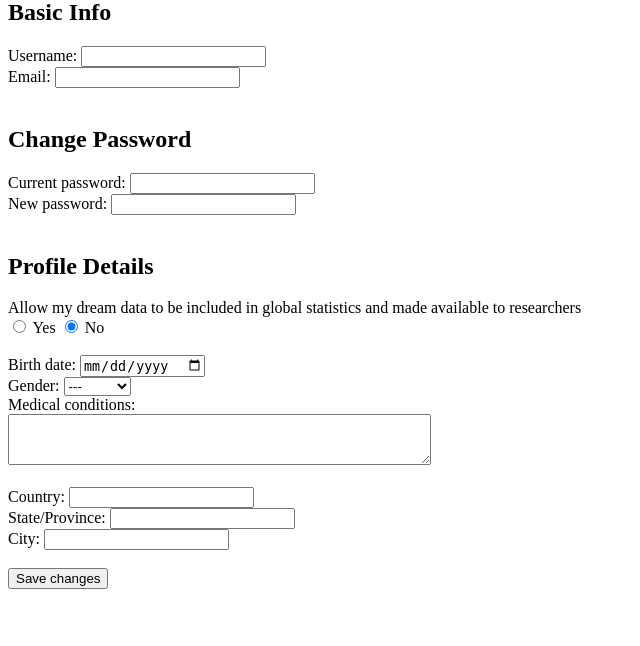
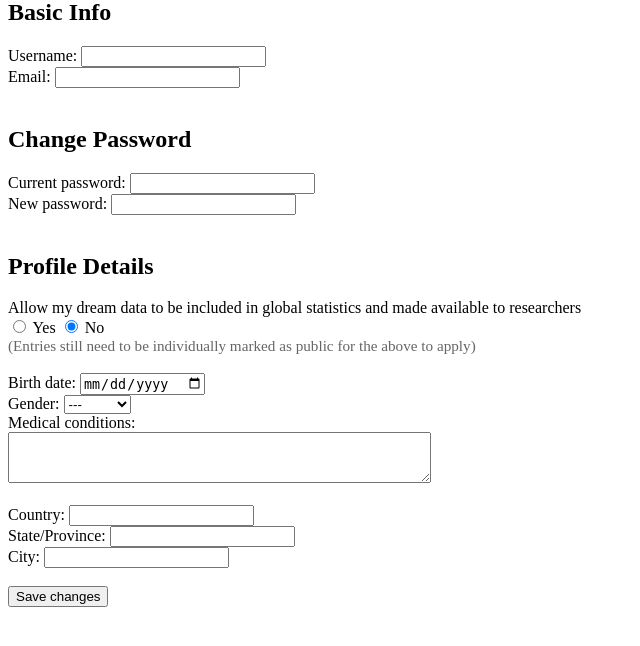
Before and after one commit to Robotgiggle/nyctograph, a FastAPI app: template app/templates/account.html in a window 1280 px wide. Shown: the part 107-753 px from the top of the page, without its empty margins (0-640 px from the left). Run offline with FastAPI, Linux system fonts and the light colour scheme; the template is opened without the code that fills it, so the values that code supplies are empty.

Commit message:
Add warning popup when setting account to private

```diff
--- a/app/templates/account.html
+++ b/app/templates/account.html
@@ -2,7 +2,7 @@
 {% block body %}
     <h1>Account Settings</h1>
 
-    <form action="" method="post">
+    <form action="" method="post" onsubmit="return warnWhenSettingPrivate()">
         <h2>Basic Info</h2>
         <label for="new_username">Username:</label>
         <input type="text" id="new_username" name="new_username" value="{{ user.username }}">
@@ -22,10 +22,12 @@
         <h2>Profile Details</h2>
         <label for="public_enabled">Allow my dream data to be included in global statistics and made available to researchers</label>
         <br>
-        <input type="radio" id="public-yes" name="public_enabled" value="True" required {%if user.public_enabled%}checked{%endif%}>
-        <label for="public-yes">Yes</label>
-        <input type="radio" id="public-no" name="public_enabled" value="False" required {%if not user.public_enabled%}checked{%endif%}>
-        <label for="public-no">No</label>
+        <input type="radio" id="public_yes" name="public_enabled" value="True" onclick="showInfo(true)" required {%if user.public_enabled%}checked{%endif%}>
+        <label for="public_yes">Yes</label>
+        <input type="radio" id="public_no" name="public_enabled" value="False" onclick="showInfo(false)" required {%if not user.public_enabled%}checked{%endif%}>
+        <label for="public_no">No</label>
+        <br>
+        <label style="font-size: 0.95em; color: #666;">(Entries still need to be individually marked as public for the above to apply)</label>
         <br><br>
         <label for="birth_date">Birth date:</label>
         <input type="date" id="birth_date" name="birth_date" value="{{ user.birth_date if user.birth_date is not none }}">
@@ -54,4 +56,16 @@
 
         <input type="submit" value="Save changes">
     </form>
+
+    <script>
+        function warnWhenSettingPrivate() {
+            no_button = document.getElementById("public_no")
+            if(no_button.checked) {
+                ok = confirm("Disabling data sharing will cause *all* of your dream entries to be marked as private. Are you sure?");
+                no_button.checked = ok;
+                document.getElementById("public_yes").checked = !ok;
+                return ok;
+            }
+        }
+    </script>
 {% endblock %}
```
